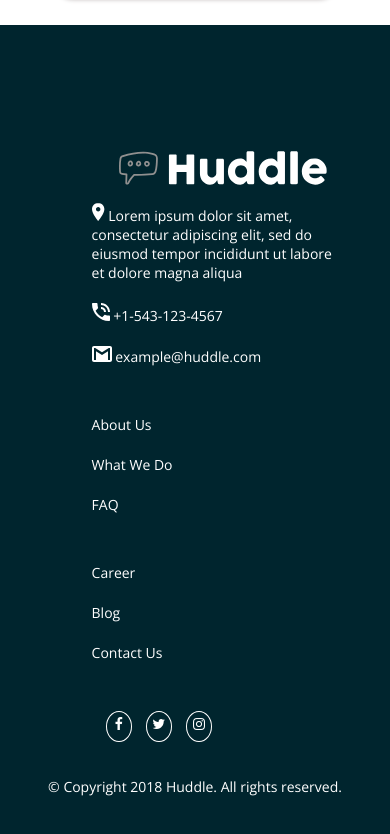
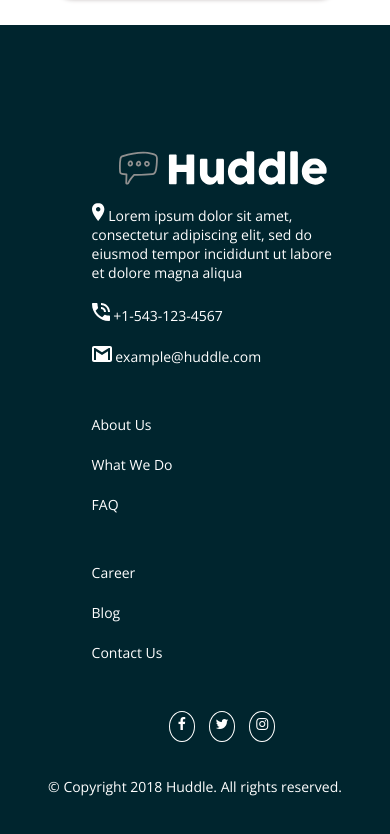
Before and after one commit to FahimMahmudJoy/HuddleLandingPage, a plain HTML site: page index.html in a window 390 px wide. Shown: the part 2505-3339 px from the top of the page. Drawn offline with nearby package versions, Linux system fonts and the light colour scheme.

Commit message:
fifth commit

```diff
--- a/style.css
+++ b/style.css
@@ -261,4 +261,8 @@ li {
         padding: 5em 0;
     }
 
+    .fb-twitter-insta {
+        justify-content: center;
+    }
+
 }
```
